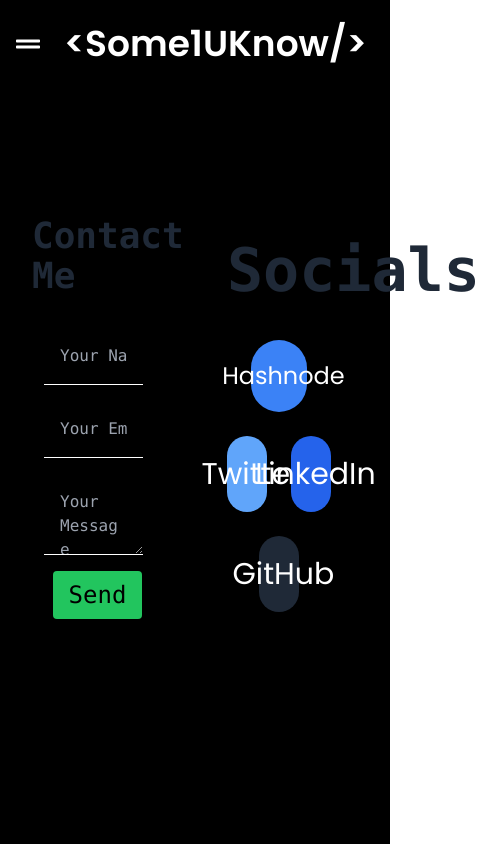
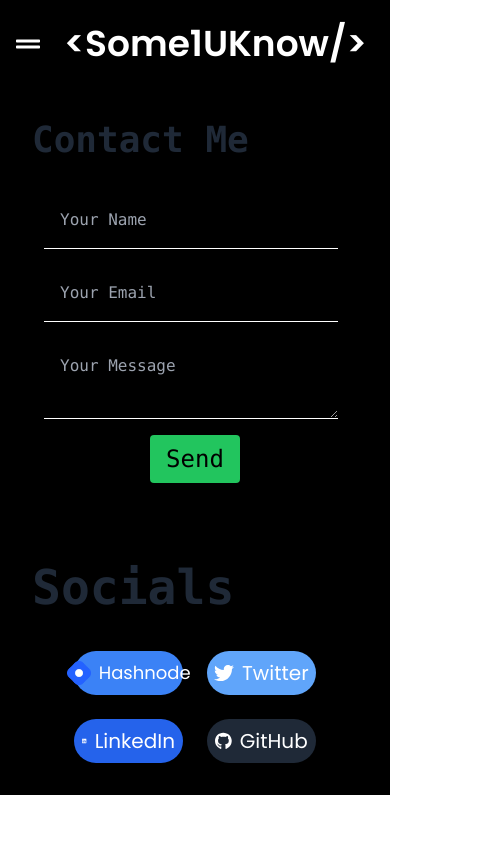
Before and after one commit to Some1Uknow/raghav-portfolio, a Next.js app: page /contact in a window 390 px wide. Shown: the whole page, 480 px wide, since content can reach past the window. Built offline with nearby package versions, Linux system fonts and the light colour scheme.

Commit message:
made responsive

```diff
--- a/app/EmblaCarousel.jsx
+++ b/app/EmblaCarousel.jsx
@@ -2,37 +2,33 @@
 import ProjectCard from "@/components/ProjectCard";
 import useEmblaCarousel from "embla-carousel-react";
 import "./globals.css";
-import { DotButton, useDotButton } from './DotButtons'
-import {
-  PrevButton,
-  NextButton,
-  usePrevNextButtons
-} from './ArrowButtons'
+import { DotButton, useDotButton } from "./DotButtons";
+import { PrevButton, NextButton, usePrevNextButtons } from "./ArrowButtons";
 
-export default function EmblaCarousel({ projects } , props) {
-  const { slides, options } = props
-  const [emblaRef, emblaApi] = useEmblaCarousel(options)
+export default function EmblaCarousel({ projects }, props) {
+  const { slides, options } = props;
+  const [emblaRef, emblaApi] = useEmblaCarousel(options);
 
   const { selectedIndex, scrollSnaps, onDotButtonClick } =
-    useDotButton(emblaApi)
+    useDotButton(emblaApi);
 
   const {
     prevBtnDisabled,
     nextBtnDisabled,
     onPrevButtonClick,
-    onNextButtonClick
-  } = usePrevNextButtons(emblaApi)
+    onNextButtonClick,
+  } = usePrevNextButtons(emblaApi);
 
- // const [emblaRef] = useEmblaCarousel();
+  // const [emblaRef] = useEmblaCarousel();
   return (
-    <section className="embla text-white">
+    <section className="embla w-full text-white">
       <div className="embla__viewport" ref={emblaRef}>
         <div className="embla__container">
-        {projects.map((project, index) => (
-  <div key={index} className="embla__slide">
-    <ProjectCard project={project} />
-  </div>
-))}
+          {projects.map((project, index) => (
+            <div key={index} className="embla__slide max-sm:w-4/5">
+              <ProjectCard project={project} />
+            </div>
+          ))}
         </div>
       </div>
 
@@ -47,16 +43,14 @@
             <DotButton
               key={index}
               onClick={() => onDotButtonClick(index)}
-              className={'embla__dot'.concat(
-                index === selectedIndex ? ' embla__dot--selected' : ''
+              className={"embla__dot".concat(
+                index === selectedIndex ? " embla__dot--selected" : ""
               )}
             />
           ))}
         </div>
       </div>
     </section>
-
-
   );
 }
 
--- a/app/contact/page.jsx
+++ b/app/contact/page.jsx
@@ -72,8 +72,8 @@
   }, [commandHistory]);
 
   return (
-    <div className="flex w-screen h-full items-center flex-row justify-center">
-      <div className="w-1/2 md:w-1/2 p-8">
+    <div className="flex w-screen h-full items-center flex-row max-sm:flex-col justify-center">
+      <div className="w-1/2 max-sm:w-full p-8">
         <h2 className="text-4xl font-mono font-semibold mb-4">Contact Me</h2>
         <div className="w-full bg-black text-green-500 font-mono p-4">
           <div ref={terminalRef}>
@@ -120,7 +120,7 @@
           </div>
         </div>
       </div>
-      <div className="w-1/2">
+      <div className="w-1/2 max-sm:w-full">
         <SocialButtons />
       </div>
     </div>
--- a/app/layout.jsx
+++ b/app/layout.jsx
@@ -10,7 +10,7 @@
   return (
     <>
       <html>
-        <body className="bg-black h-screen">
+        <body className="bg-black h-screen max-sm:h-max">
           <NavBar />
           <main className="h-4/5">{children}</main>
         </body>
--- a/app/page.jsx
+++ b/app/page.jsx
@@ -3,7 +3,7 @@
 const page = () => {
   return (
     <>
-      <div className="h-full max-sm:h-max bg-black text-white font-Poppins">
+      <div className="h-full max-sm:h-full bg-black text-white font-Poppins">
       <Main/>
       </div>
     </>
--- a/app/projects/page.jsx
+++ b/app/projects/page.jsx
@@ -58,28 +58,26 @@
   const OPTIONS = { loop: true }
   return (
     <>
-      <div className="w-full flex flex-row justify-around items-center">
-        <div className="w-1/3">
-          {" "}
-          <div className="text-center m-5">
+      <div className="w-full flex flex-row justify-around items-center max-sm:flex-col">
+        <div className="w-1/3 max-sm:w-full">
+          <div className="text-center mb-5">
             <span className="text-5xl font-bold bg-gradient-to-r from-emerald-500 to-emerald-900 bg-clip-text text-transparent max-sm:text-2xl max-sm:p-2">
               Major Projects
             </span>
           </div>
-          <div className="flex flex-wrap gap-14 justify-between items-center h-1/2 max-sm:p-4">
+          <div className="flex flex-wrap gap-14 justify-between items-center h-1/2 max-sm:p-10">
             <EmblaCarousel projects={projects} options={OPTIONS} />
           </div>
         </div>
 
-        <div className="w-2/5 p-10">
+        <div className="w-1/3 max-sm:w-full">
           <div className="mt-5 text-center p-6">
-            {" "}
-            <span className="text-2xl font-bold bg-gradient-to-r from-purple-300 to-purple-500 bg-clip-text text-transparent max-sm:text-xl max-sm:p-5">
+            <span className="text-2xl w-full font-bold bg-gradient-to-r from-purple-300 to-purple-500 bg-clip-text text-transparent max-sm:text-xl">
               Minor Projects (Learning Projects)
             </span>
           </div>
 
-          <div className="flex flex-wrap gap-14 justify-between items-center h-1/2 max-sm:p-4">
+          <div className="flex flex-wrap gap-14 justify-between items-center h-1/2 max-sm:w-4/5 max-sm:pl-12">
             <EmblaCarousel projects={minorProjects} options={OPTIONS} />
           </div>
         </div>
--- a/components/Main.jsx
+++ b/components/Main.jsx
@@ -2,7 +2,7 @@
 
 const Main = () => {
   return (
-    <div className="flex flex-row justify-center h-full items-center max-sm:p-3">
+    <div className="flex flex-row justify-center max-sm:flex-col h-full items-center max-sm:p-3">
       <div className="w-1/2 p-10 flex flex-col gap-1 max-sm:w-full max-sm:p-3">
         <span className="font-light text-5xl ml-1 max-sm:text-xl">I'm Raghav Sharma</span>
         <span className="text-8xl font-bold mb-2 max-sm:text-3xl">
--- a/components/NavBar.jsx
+++ b/components/NavBar.jsx
@@ -7,10 +7,9 @@
 
   return (
     <div className="navbar box-border bg-black text-white font-Poppins border-white shadow-white">
-      <div className="drawer z-10 block md:hidden">
+      <div className="drawer z-20 block md:hidden">
         <input id="my-drawer" type="checkbox" className="drawer-toggle" />
         <div className="drawer-content p-2 ">
-          {/* Page content here */}
           <label htmlFor="my-drawer" className="drawer-button text-2xl">
             <FaGripLines />
           </label>
@@ -22,7 +21,6 @@
             className="drawer-overlay"
           ></label>
           <ul className="menu p-4 w-80 min-h-full bg-base-200 text-base-content">
-            {/* Sidebar content here */}
             <NavListItems />
           </ul>
         </div>
--- a/components/ProjectCard.jsx
+++ b/components/ProjectCard.jsx
@@ -2,7 +2,7 @@
   const { name, image, description, techStack, githubLink, deployedLink } = project;
 
   return (
-    <div className="p-4 h-max shadow-lg rounded-lg box-border shadow-purple-700 border border-purple-700 flex flex-col gap-4 max-sm:flex-col max-sm:gap-2">
+    <div className="p-4 h-max shadow-lg rounded-lg box-border shadow-purple-700 border border-purple-700 flex flex-col gap-4 max-sm:w-5/6 max-sm:gap-2">
       <img
         src={image}
         alt={name}
--- a/components/SocialButtons.jsx
+++ b/components/SocialButtons.jsx
@@ -4,22 +4,29 @@
 const SocialButtons = () => {
   return (
     <div className="h-max md:flex flex-col justify-center items-center p-8">
-      <h2 className="text-6xl font-mono font-semibold mb-10">Socials</h2>
-      <div className="flex w-4/5 justify-center flex-wrap gap-6">
+      <h2 className="text-6xl font-mono font-semibold mb-10 max-sm:text-5xl">
+        Socials
+      </h2>
+      <div className="flex w-4/5 justify-center flex-wrap gap-6 max-sm:w-full">
         <a
           href="https://hashnode.com/@raghav2004"
           target="_blank"
           rel="noopener noreferrer"
-          className="flex items-center w-1/3 font-Poppins text-2xl justify-center bg-blue-500 hover:bg-blue-600 text-white px-7 p-5 rounded-full"
+          className="flex items-center w-1/3 font-Poppins text-2xl justify-center bg-blue-500 hover:bg-blue-600 text-white max-sm:p-2 max-sm:text-lg p-5 rounded-full"
         >
-          <Image src="/Hashnode.png" className="mr-2" height={32} width={32} />
+          <Image
+            src="/Hashnode.png"
+            className="mr-2 max-sm:w-6"
+            height={32}
+            width={32}
+          />
           Hashnode
         </a>
         <a
           href="https://twitter.com/raghav_sharma_7"
           target="_blank"
           rel="noopener noreferrer"
-          className="flex items-center w-1/3 font-Poppins text-3xl justify-center bg-blue-400 hover:bg-blue-500 text-white  p-5 rounded-full"
+          className="flex items-center w-1/3 font-Poppins text-3xl justify-center bg-blue-400 hover:bg-blue-500 text-white max-sm:p-0 max-sm:text-xl  p-5 rounded-full"
         >
           <FaTwitter className="mr-2" />
           Twitter
@@ -28,7 +35,7 @@
           href="https://linkedin.com/in/raghavsharmaweb3"
           target="_blank"
           rel="noopener noreferrer"
-          className="flex items-center w-1/3 font-Poppins text-3xl justify-center bg-blue-600 hover:bg-blue-700 text-white  p-5 rounded-full"
+          className="flex items-center w-1/3 font-Poppins text-3xl justify-center bg-blue-600 hover:bg-blue-700 text-white max-sm:p-2 max-sm:text-xl  p-5 rounded-full"
         >
           <FaLinkedin className="mr-2" />
           LinkedIn
@@ -37,7 +44,7 @@
           href="https://github.com/Some1Uknow"
           target="_blank"
           rel="noopener noreferrer"
-          className="flex items-center w-1/3 font-Poppins text-3xl justify-center bg-gray-800 hover:bg-gray-900 text-white  p-5 rounded-full"
+          className="flex items-center w-1/3 font-Poppins text-3xl justify-center bg-gray-800 hover:bg-gray-900 text-white max-sm:p-2 max-sm:text-xl  p-5 rounded-full"
         >
           <FaGithub className="mr-2" />
           GitHub
```
